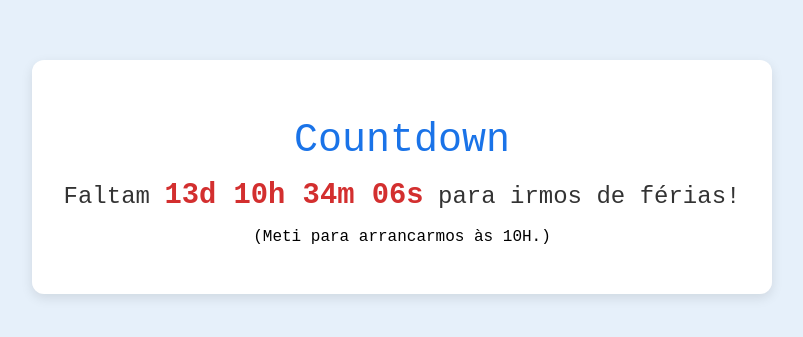
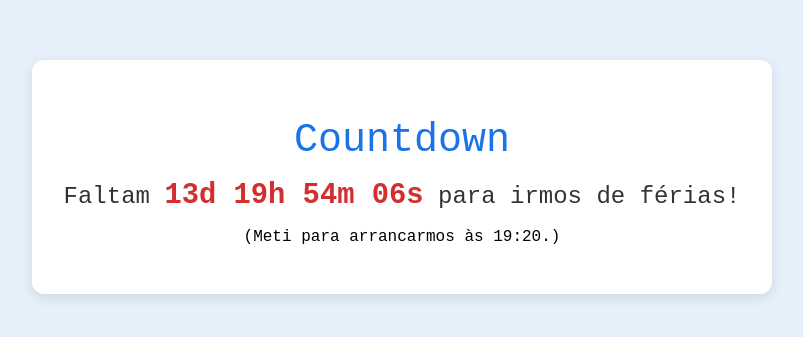
Before and after one commit to RelaxTVP/timeleft, a plain HTML site: page index.html in a window 1280 px wide. Shown: the part 223-560 px from the top of the page, without its empty margins (238-1041 px from the left). Drawn offline with Linux system fonts and the light colour scheme.

Commit message:
another version of timeleft

```diff
--- a/index.html
+++ b/index.html
@@ -12,7 +12,7 @@
       <h1>Countdown</h1>
       <div class="container">
         <h3>Faltam <span id="timeleft"></span> para irmos de férias!</h3>
-        <p>(Meti para arrancarmos às 10H.)</p>
+        <p>(Meti para arrancarmos às 19:20.)</p>
       </div>
     </main>
     <script src="script.js"></script>
--- a/script.js
+++ b/script.js
@@ -1,5 +1,5 @@
 // Define a data final (meia-noite de 24 de julho de 2025)
-const finalDate = new Date('2025-07-24T10:00:00');
+const finalDate = new Date('2025-07-24T19:20:00');
 
 // Função para formatar o tempo restante
 function formatTimeLeft(ms) {
```
